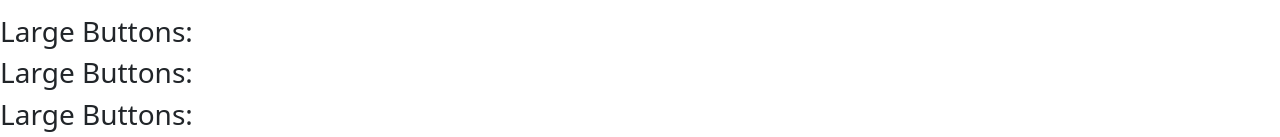
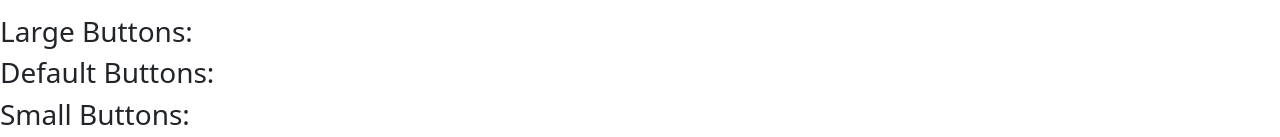
Before and after one commit to Maunducyrus/Bootstrap-5, a plain HTML site: page BS5 images.html in a window 1280 px wide. Shown: the part 3725-3862 px from the top of the page. Drawn offline with nearby package versions, Linux system fonts and the light colour scheme.

Commit message:
h3 buttons

```diff
--- a/BS5 images.html
+++ b/BS5 images.html
@@ -198,8 +198,10 @@
 <h1>GROUP BUTTONS</h1>
 
 <h3>Large Buttons:</h3>
-<h3>Large Buttons:</h3>
-<h3>Large Buttons:</h3>
+
+<h3>Default Buttons:</h3>
+
+<h3>Small Buttons:</h3>
 
 </body>
 </html>
```
